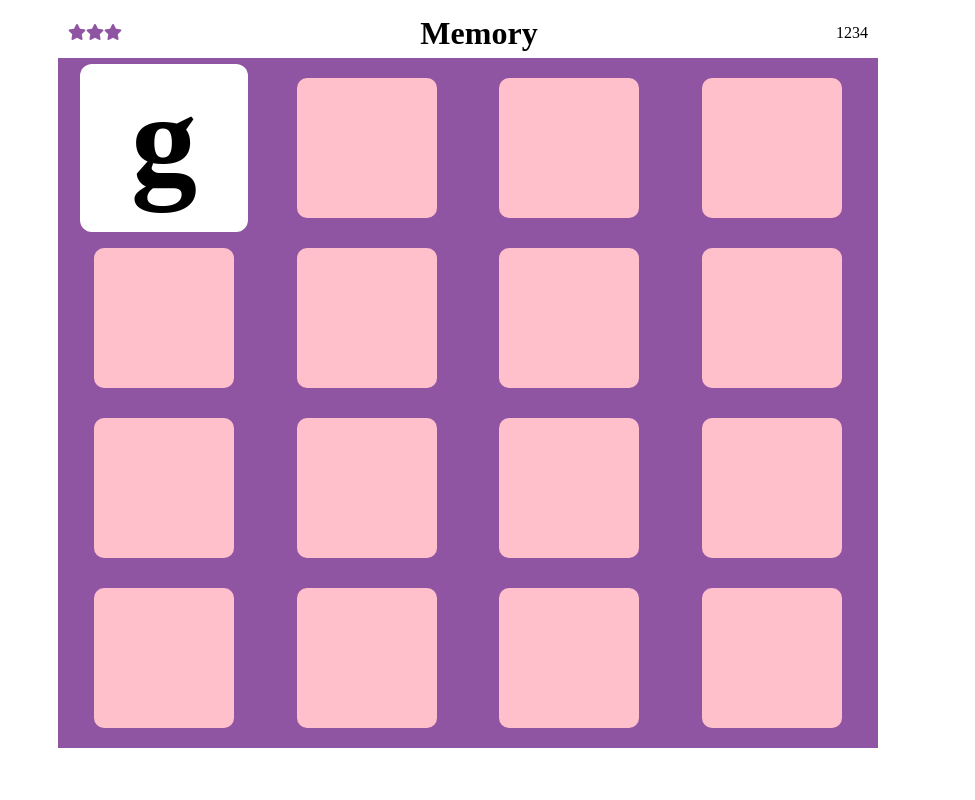
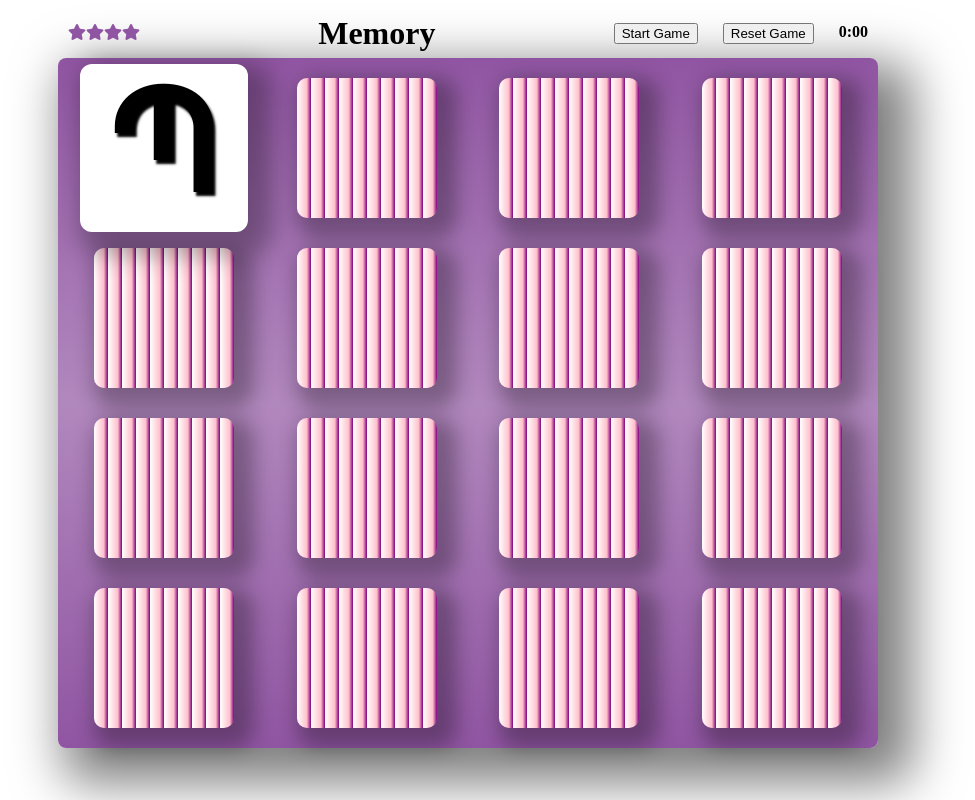
Before and after one commit to puregold71/Memory-Game, a plain HTML site: page index.html in a window 1280 px wide. Both pictures are taken after a click on the element 336 px from the left and 148 px from the top of the page. Shown: the whole page, without its empty margins (172-1147 px from the left). Drawn offline with Linux system fonts and the light colour scheme.

Commit message:
feat: Added game timer

```diff
--- a/css/stylesheet.css
+++ b/css/stylesheet.css
@@ -4,7 +4,9 @@
   grid-column-gap: 10px;
   grid-row-gap: 10px;
   grid-template-columns: auto auto auto auto;
-  background-color: #9055a2;
+  background-image: linear-gradient(to top, rgba(144,85,162,1), rgba(144,85,162,0.7), rgba(144,85,162,1));
+  box-shadow: 20px 20px 50px 15px rgba(0, 0, 0, 0.5);
+  border-radius: 8px;
   padding: 10px;
   width: 90%;
   margin: 0 auto;
@@ -12,9 +14,18 @@
   min-width: 750px;
 }
 
+.win-container {
+  display: flex;
+  justify-content: center;
+  align-items: center;
+  width: 800px;
+  height: 675px;
+}
+
 .game-card {
   margin: 10px auto;
-  background-color: pink;
+  background-image: repeating-linear-gradient(90deg, white, pink 7%,purple 10%);
+  box-shadow: 10px 10px 20px 10px rgba(0, 0, 0, 0.3);
   height: 140px;
   width: 140px;
   border-radius: 10px;
@@ -31,14 +42,26 @@
   align-items: center;
   margin: 0 auto;
 }
+.game-rules-right {
+  display: flex;
+  justify-content: flex-end;
+}
 
+#timer {
+  font-weight: bold;
+}
+#start, #stop {
+  margin-right: 25px;
+}
 
 .game-card-up {
+  background-image: none;
   background-color: #fff;
   color: red;
   transform: scale(1.2);
 }
 .game-card-winner {
+  background-image: none;
   background-color: #fff;
   color: red;
   border: 2px solid blue;
@@ -54,24 +77,35 @@
 }
 .game-card > span {
   visibility: hidden;
-  font-size: 110px;
+  font-size: 115px;
   font-weight: bold;
+  text-shadow: 2px 3px 2px #000;
 }
 .fa-star {
   color: #9055a2;
 }
 
 #game-over {
-  display: none;
   text-transform: uppercase;
   text-shadow: 2px 3px 2px #000;
   animation: grow 1s ease-out 3;
   animation-fill-mode: forwards;
-  align-self: center;
   margin: 0 auto;
-
 }
-
+#play-again {
+  display:none;
+  flex-direction: column;
+  height: 200px;
+  margin: 0 auto;
+}
+#button {
+  display: none;
+  height: 50px;
+  width: 200px;
+  border-radius: 7px;
+  font-size: 20px;
+  margin: 0 auto;
+}
 @keyframes grow {
   0% {font-size: 25px; color: #000;}
   25% {font-size: 50px; color: #9055a2;}
--- a/index.html
+++ b/index.html
@@ -9,28 +9,33 @@
   </head>
   <body>
     <div class="game-rules">
-      <div class="stars"><i class="fas fa-star" id="star-1"></i><i class="fas fa-star" id="star-2"></i><i class="fas fa-star" id="star-3"></i>
-      </div><h1>Memory</h1>
-      <div class="counter"><p>1234</p></div>
+      <div class="stars"><i class="fas fa-star" id="star-1"></i><i class="fas fa-star" id="star-2"></i><i class="fas fa-star" id="star-3"></i><i class="fas fa-star" id="star-4"></i>
+      </div>
+      <h1>Memory</h1>
+      <div class="game-rules-right"><button onclick="setTimer()" id="start">Start Game</button><button onclick="reset()" id="stop">Reset Game</button><div id="timer">0:00</div>
+    </div>
     </div>
     <div class="game-container" id="board">
-      <div class="game-card" id="1"><span class="flipped"><span></div>
-      <div class="game-card" id="2"><span class="flipped"><span></div>
-      <div class="game-card" id="3"><span class="flipped"><span></div>
-      <div class="game-card" id="4"><span class="flipped"><span></div>
-      <div class="game-card" id="5"><span class="flipped"><span></div>
-      <div class="game-card" id="6"><span class="flipped"><span></div>
-      <div class="game-card" id="7"><span class="flipped"><span></div>
-      <div class="game-card" id="8"><span class="flipped"><span></div>
-      <div id="game-over">Winner</div>
-      <div class="game-card" id="9"><span class="flipped"><span></div>
-      <div class="game-card" id="10"><span class="flipped"><span></div>
-      <div class="game-card" id="11"><span class="flipped"><span></div>
-      <div class="game-card" id="12"><span class="flipped"><span></div>
-      <div class="game-card" id="13"><span class="flipped"><span></div>
-      <div class="game-card" id="14"><span class="flipped"><span></div>
-      <div class="game-card" id="15"><span class="flipped"><span></div>
-      <div class="game-card" id="16"><span class="flipped"><span></div>
+      <div class="game-card"><span class="flipped"><span></div>
+      <div class="game-card"><span class="flipped"><span></div>
+      <div class="game-card"><span class="flipped"><span></div>
+      <div class="game-card"><span class="flipped"><span></div>
+      <div class="game-card"><span class="flipped"><span></div>
+      <div class="game-card"><span class="flipped"><span></div>
+      <div class="game-card"><span class="flipped"><span></div>
+      <div class="game-card"><span class="flipped"><span></div>
+      <div id="play-again">
+        <div id="game-over">Winner</div>
+        <button id="button" onclick="reset()">Play Again</button>
+      </div>
+      <div class="game-card"><span class="flipped"><span></div>
+      <div class="game-card"><span class="flipped"><span></div>
+      <div class="game-card"><span class="flipped"><span></div>
+      <div class="game-card"><span class="flipped"><span></div>
+      <div class="game-card"><span class="flipped"><span></div>
+      <div class="game-card"><span class="flipped"><span></div>
+      <div class="game-card"><span class="flipped"><span></div>
+      <div class="game-card"><span class="flipped"><span></div>
   </div>
   <script src="javascript/index.js"></script>
   </body>
--- a/javascript/index.js
+++ b/javascript/index.js
@@ -1,24 +1,41 @@
 
 let flippedTiles = 0;
-const cards = document.querySelectorAll(".game-card");
+const cards = document.getElementsByClassName("game-card");
 const flippedCards = document.getElementsByClassName("game-card-up")
 const winningCards = document.getElementsByClassName("game-card-winner")
 const symbols = document.getElementsByClassName("flipped");
 const board = document.getElementById("board");
 const gameOver = document.getElementById("game-over")
-const deck = ["a", "a", "b", "b", "c", "c", "d", "d", "e", "e", "f", "f", "g", "g", "h", "h"];
+const playAgain = document.getElementById("play-again")
+const button = document.getElementById("button")
+const timer = document.getElementById("timer")
+const deck = ["Հ", "Հ", "Ղ", "Ղ", "Ճ", "Ճ", "Վ", "Վ", "Ֆ", "Ֆ", "Մ", "Մ", "Պ", "Պ", "Չ", "Չ"];
 const colors = {
-  a : "red",
-  b : "blue",
-  c : "green",
-  d : "purple",
-  e : "orange",
-  f : "teal",
-  g : "black",
-  h : "pink"
+  Հ : "red",
+  Ղ : "blue",
+  Ճ : "green",
+  Վ : "purple",
+  Ֆ : "orange",
+  Մ : "teal",
+  Պ : "black",
+  Չ : "pink"
 }
 
+function reset() {
+  board.classList.remove("win-container")
+  playAgain.style.display = "none"
+  for(let i=0; i<cards.length; i++){
+    cards[i].style.display = "block"
+    cards[i].classList.remove("game-card-winner")
+    symbols[i].style.display = "block"
+    symbols[i].style.visibility = "hidden"
+  }
+  //reset timer
+clearInterval(gameTimer)
 
+ //shuffle cards
+  shuffle()
+}
 
 function shuffle(){
   //shuffle deck
@@ -41,6 +58,7 @@ function flip(e){
     if (e.target.classList.contains("game-card")) {
       //flip card up
       e.target.classList.add("game-card-up");
+
       //show card value
       e.target.firstChild.style.visibility = "visible";
       flippedTiles++
@@ -49,14 +67,13 @@ function flip(e){
   //when 2 cards have been flipped check if they match
   if(flippedTiles === 2){
     isMatch(e)
-    console.log(flippedCards.length)
     if(winningCards.length === deck.length){
       winner()
     }
     }
   }
 
-
+let noMatch = 0;
 function isMatch(e){
   //only 2 cards have game-card-up class
     if(e.target.classList.contains("game-card-up")) {
@@ -74,6 +91,30 @@ function isMatch(e){
       } else {
         console.log('try again');
         flippedTiles = 0;
+        noMatch += 1
+        console.log(noMatch)
+        switch(noMatch){
+          case 3:
+            const star4 = document.getElementById("star-4");
+            star4.classList.remove("fas")
+            star4.classList.add("far")
+            break;
+          case 6:
+            const star3 = document.getElementById("star-3");
+            star3.classList.remove("fas")
+            star3.classList.add("far")
+            break;
+          case 9:
+            const star2 = document.getElementById("star-2");
+            star2.classList.remove("fas")
+            star2.classList.add("far")
+            break;
+          case 12:
+            const star1 = document.getElementById("star-1");
+            star1.classList.remove("fas")
+            star1.classList.add("far")
+            break;
+        }
         //set delay on flipped card to 1s before it is flipped back down
         setTimeout( function() {
           flippedOne.classList.remove("game-card-up");
@@ -91,18 +132,33 @@ function isMatch(e){
 function winner () {
   console.log('winner')
   for(let i=0; i<winningCards.length; i++){
+    //remove the cards from the game board
     winningCards[i].style.display = "none"
     symbols[i].style.display = "none"
   }
-  board.style.display = "flex"
-  board.style.width = "800px";
-  board.style.height = "675px";
-  gameOver.style.display = "inline";
+  //stop timer
+  clearInterval(gameTimer)
+  //add winner class to boarc
+  board.classList.add("win-container");
+  //change display to show winner animation
+  playAgain.style.display = "flex";
+  //wait 3 seconds before showing button
+  setTimeout(function() {
+    button.style.display = "block"
+  }, 3000)
+
+}
+
+let gameTimer = null;
+function setTimer() {
+   gameTimer = setInterval(function () {
+    let time = parseInt(timer.innerHTML)
+    timer.innerHTML = time + 1
+
+  }, 1000)
+}
 
 
-
-
-}
 board.addEventListener('click', flip);
 
 shuffle();
```
